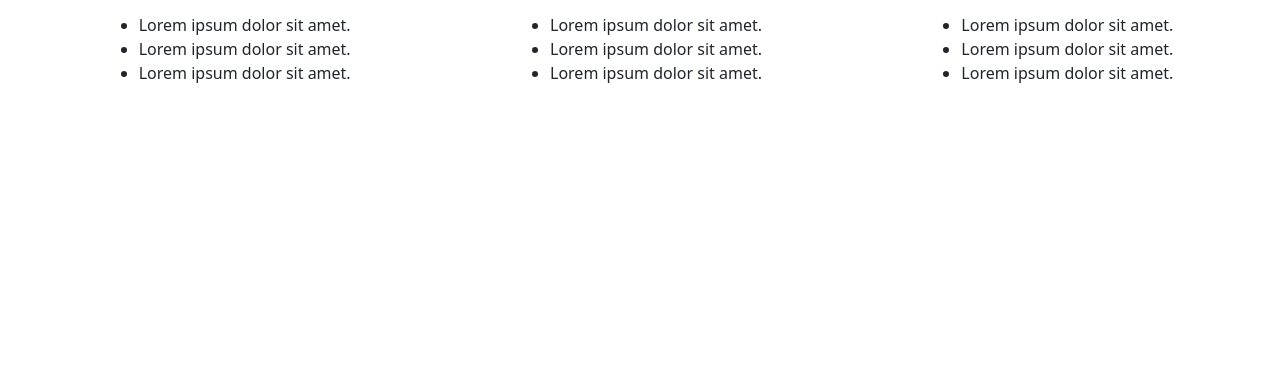
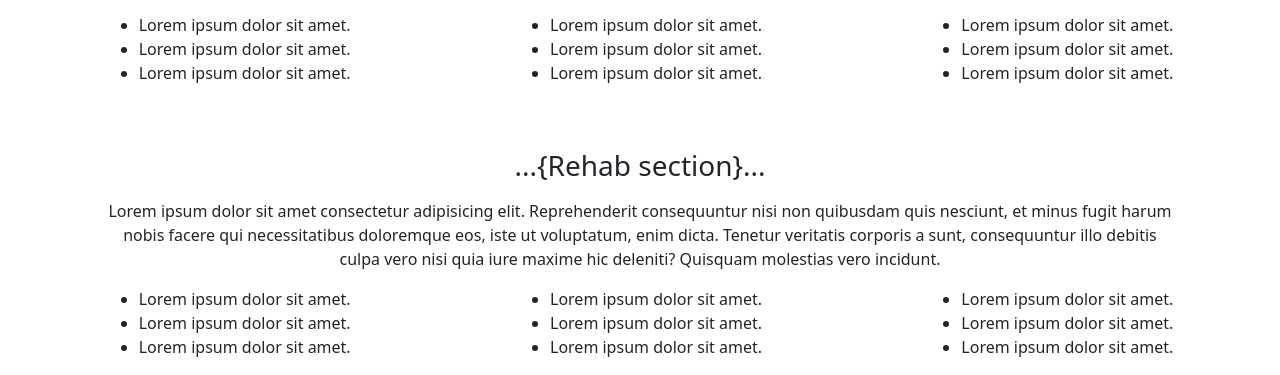
Before and after one commit to Moatazxz/Your-Gift-project, a plain HTML site: page index.html in a window 1280 px wide. Shown: the part 945-1320 px from the top of the page. Before the commit the page ends 1046 px from the top, so only its background shows below. Drawn offline with Linux system fonts and the light colour scheme.

Commit message:
rehab modifying

```diff
--- a/index.html
+++ b/index.html
@@ -131,6 +131,35 @@
         </div>
     </div>
 
+
+
+    <!-- **************************section add by rehab******************************* -->
+    <div>
+        <h3 class="text-center mt-5">...{Rehab section}...</h3>
+        <div class="col-lg-10 m-auto mt-3">
+            <p class="text-center">Lorem ipsum dolor sit amet consectetur adipisicing elit. Reprehenderit consequuntur nisi non quibusdam quis nesciunt, et minus fugit harum nobis facere qui necessitatibus doloremque eos, iste ut voluptatum, enim dicta. Tenetur veritatis corporis
+                a sunt, consequuntur illo debitis culpa vero nisi quia iure maxime hic deleniti? Quisquam molestias vero incidunt.</p>
+        </div>
+        <div class="col-lg-10 m-auto mt-3 d-flex justify-content-between">
+            <ul>
+                <li>Lorem ipsum dolor sit amet.</li>
+                <li>Lorem ipsum dolor sit amet.</li>
+                <li>Lorem ipsum dolor sit amet.</li>
+            </ul>
+            <ul>
+                <li>Lorem ipsum dolor sit amet.</li>
+                <li>Lorem ipsum dolor sit amet.</li>
+                <li>Lorem ipsum dolor sit amet.</li>
+            </ul>
+            <ul>
+                <li>Lorem ipsum dolor sit amet.</li>
+                <li>Lorem ipsum dolor sit amet.</li>
+                <li>Lorem ipsum dolor sit amet.</li>
+            </ul>
+
+        </div>
+    </div>
+
     <script src="js/main.js"></script>
     <script src="js/bootstrap.bundle.min.js"></script>
 </body>
```
